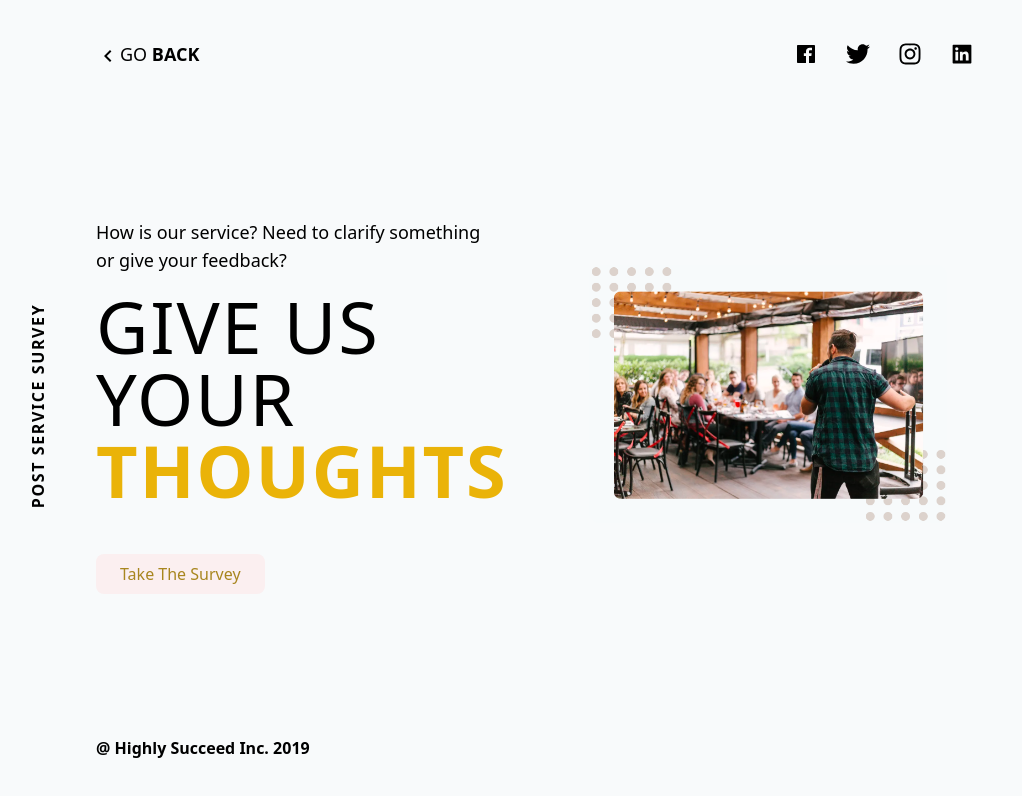
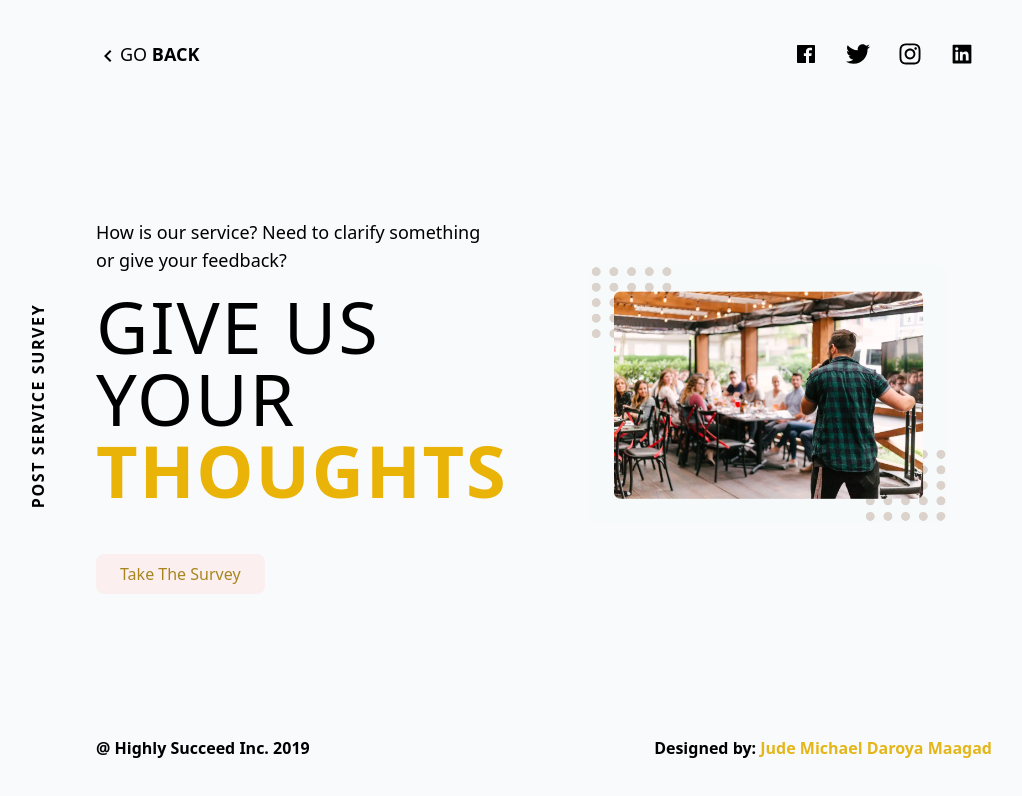
Before and after one commit to MaagadJM/Maagad-HSI-Engage, a React (Vite) app: page /Maagad-HSI-Engage/feedback/form in a window 1280 px wide. Shown: the top 796 px of the page, without its empty margins (96-1118 px from the left). Built offline with nearby package versions, Linux system fonts and the light colour scheme.

Commit message:
Fixed angle text & footer links

```diff
--- a/src/components/Footer/RFooter.jsx
+++ b/src/components/Footer/RFooter.jsx
@@ -1,9 +1,16 @@
 const RFooter = () => {
   return (
-    <footer className="font-semibold mt-auto mb-10 mr-auto pt-4">
-      @ Highly Succeed Inc. 2019
+    <footer className="font-semibold mt-auto mb-10 flex justify-between pt-4">
+      <section>@ Highly Succeed Inc. 2019</section>
+
+      <section>
+        Designed by:{" "}
+        <a href="https://www.facebook.com/judemichael.maagad.9" className="text-[#e4b61a]">
+          Jude Michael Daroya Maagad
+        </a>
+      </section>
     </footer>
   );
-}
+};
 
 export default RFooter;
--- a/src/components/Homepage/MainContent.jsx
+++ b/src/components/Homepage/MainContent.jsx
@@ -36,12 +36,12 @@ const MainContent = () => {
     <>
       <section className="flex flex-col space-y-6  h-auto relative">
         <section className="absolute -left-48 top-1/2">
-          <h1 className="font-semibold -rotate-90 uppercase tracking-widest text-gray-400">
+          <span className="absolute text-xl -rotate-90 uppercase tracking-widest text-nowrap text-gray-400">
             Connect with us
-          </h1>
+          </span>
         </section>
-        <h1 className="text-xl text-center">
-          HOW CAN WE BE OF <b className="text-[#b79d3f]"> ASSISTANCE? </b>
+        <h1 className="text-xl text-center text-gray-600">
+          HOW CAN WE BE OF <b className="text-[#e4b61a]"> ASSISTANCE? </b>
         </h1>
         <section className="grid lg:grid-cols-4 md:grid-cols-2 sm:grid-cols-1 gap-10 lg:h-[400px]  2xl:h-[550px]">
           {data.map(item => {
--- a/src/components/pages/blog/BlogsAndEvent.jsx
+++ b/src/components/pages/blog/BlogsAndEvent.jsx
@@ -25,7 +25,7 @@ const BlogsAndEvent = () => {
           <h1 className="uppercase text-lg  tracking-widest font-semibold">
             Blogs & <b className="text-[#9f8102]"> Events</b>
           </h1>
-          <section className="grid lg:grid-cols-3 md:grid-cols-2 gap-10 w-full mt-5 max-lg:h-auto">
+          <section className="grid lg:grid-cols-3 md:grid-cols-2 gap-10 w-full mt-5 mb-4 max-lg:h-auto">
             {data.map(item => {
               return (
                 <Link key={item.id} to={`/Maagad-HSI-Engage/blog-details/${item.id}`}>
@@ -45,8 +45,9 @@ const BlogsAndEvent = () => {
                 </Link>
               );
             })}
-            <RFooter />
+            {/* <RFooter /> */}
           </section>
+          <RFooter />
         </section>
       </section>
     </section>
```
